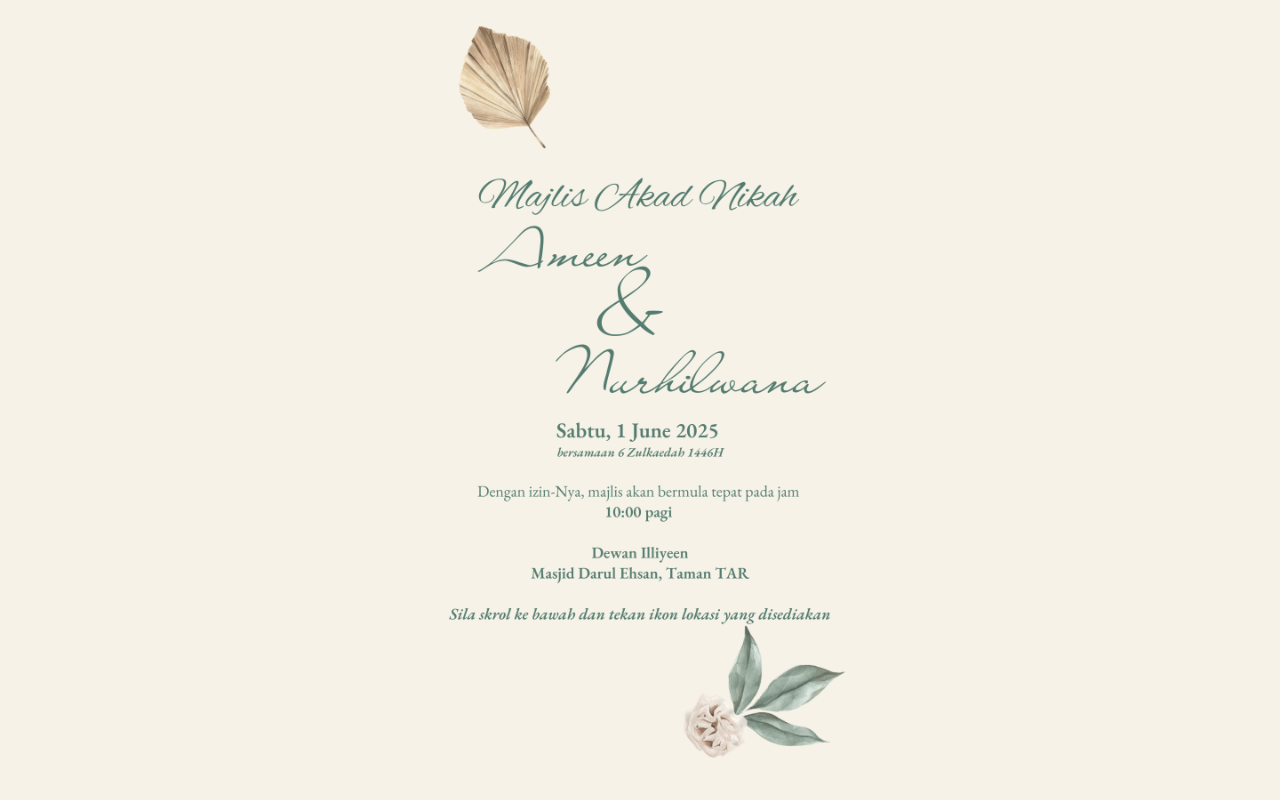
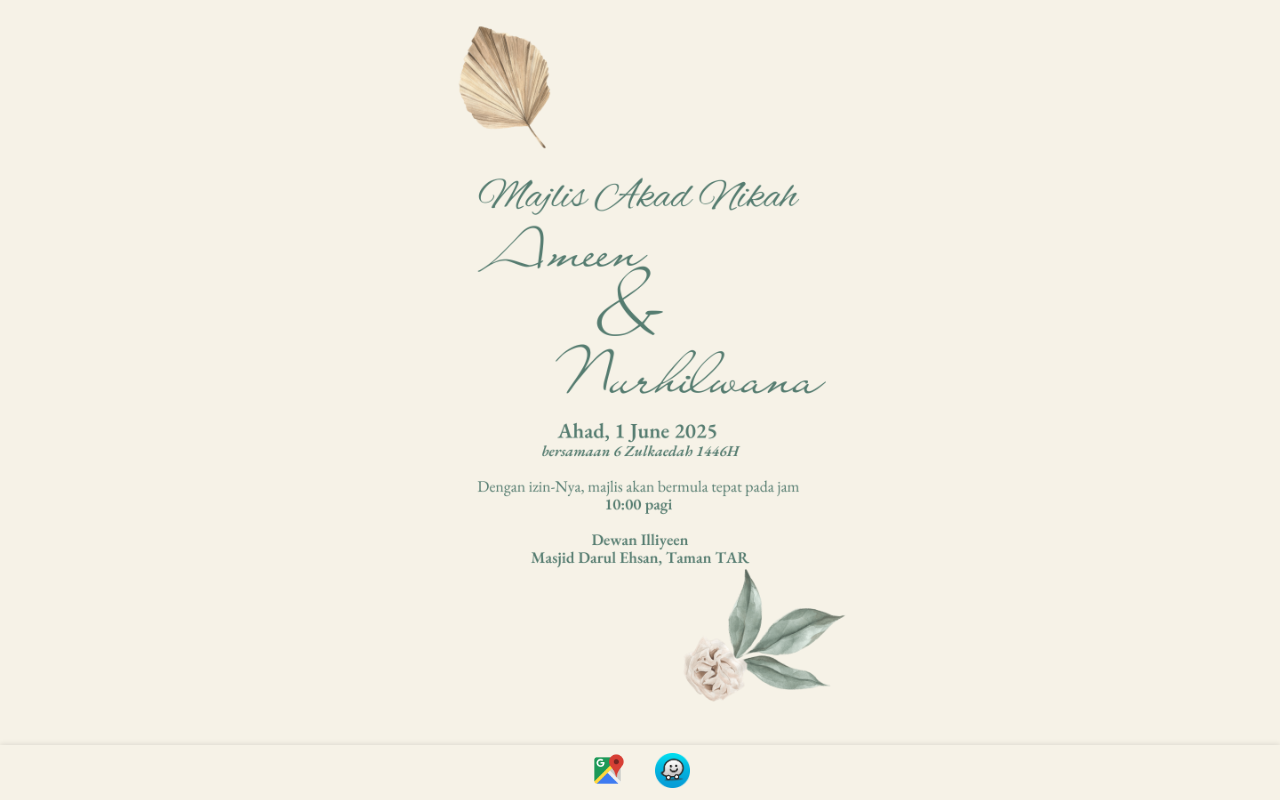
Before and after one commit to ameensarbudeen/akad-nikah, a plain HTML site: page mobile.html in a window 1280 px wide. Drawn offline with Linux system fonts and the light colour scheme.

Commit message:
letak banner for location

```diff
--- a/mobile.html
+++ b/mobile.html
@@ -3,7 +3,7 @@
 <head>
   <meta charset="UTF-8" />
   <meta name="viewport" content="width=device-width, initial-scale=1.0" />
-  <title>Majlis Ameen & Hilwana - Mobile</title>
+  <title>Majlis Akad Nikah Ameen & Hilwana - Mobile</title>
   <style>
     body {
       margin: 0;
@@ -33,16 +33,16 @@
 <body>
   <main style="scroll-snap-type: y mandatory; overflow-y: scroll; height: 100vh;">
     <section class="section" style="background-color: #f6f2e7;">
-      <img src="assets/mobile-page-1-noicons.png" alt="Page 1" class="svg-fullscreen" />
+      <img src="assets/mobile-page-1-banner.png" alt="Page 1" class="svg-fullscreen" />
     </section>
     <section class="section" style="background-color: #f6f2e7;">
-      <img src="assets/mobile-page-2.png" alt="Page 2" class="svg-fullscreen" />
+      <img src="assets/mobile-page-2-banner.png" alt="Page 2" class="svg-fullscreen" />
     </section>
     <section class="section" style="background-color: #557c70;">
-      <img src="assets/mobile-page-3.png" alt="Page 3" class="svg-fullscreen" />
+      <img src="assets/mobile-page-3-banner.png" alt="Page 3" class="svg-fullscreen" />
     </section>
     <section class="section" style="background-color: #f6f2e7;">
-      <img src="assets/mobile-page-4.png" alt="Page 4" class="svg-fullscreen" />
+      <img src="assets/mobile-page-4-banner.png" alt="Page 4" class="svg-fullscreen" />
     </section>
     <section class="section" style="background-color: #f6f2e7;">
       <div style="text-align: center;">
@@ -58,5 +58,25 @@
       </div>
     </section>
   </main>
+  <div style="
+    position: fixed;
+    bottom: 0;
+    left: 0;
+    width: 100%;
+    background-color: #f6f2e7;
+    padding: 8px 0;
+    box-shadow: 0 -1px 5px rgba(0, 0, 0, 0.1);
+    display: flex;
+    justify-content: center;
+    gap: 30px;
+    z-index: 1000;
+  ">
+    <a href="https://maps.app.goo.gl/jxmavaffPaskTBB78" target="_blank">
+      <img src="assets/google-maps-icon.png" alt="Google Maps" width="35" height="35" />
+    </a>
+    <a href="https://waze.com/ul/hw28658xxg" target="_blank">
+      <img src="assets/waze-icon.png" alt="Waze" width="35" height="35" />
+    </a>
+  </div>
 </body>
 </html>
```
Also changed, not shown: index.html (+1 -1 lines), assets/mobile-page-1-banner.png (added), assets/mobile-page-2-banner.png (added), assets/mobile-page-3-banner.png (added), assets/mobile-page-4-banner.png (added).
